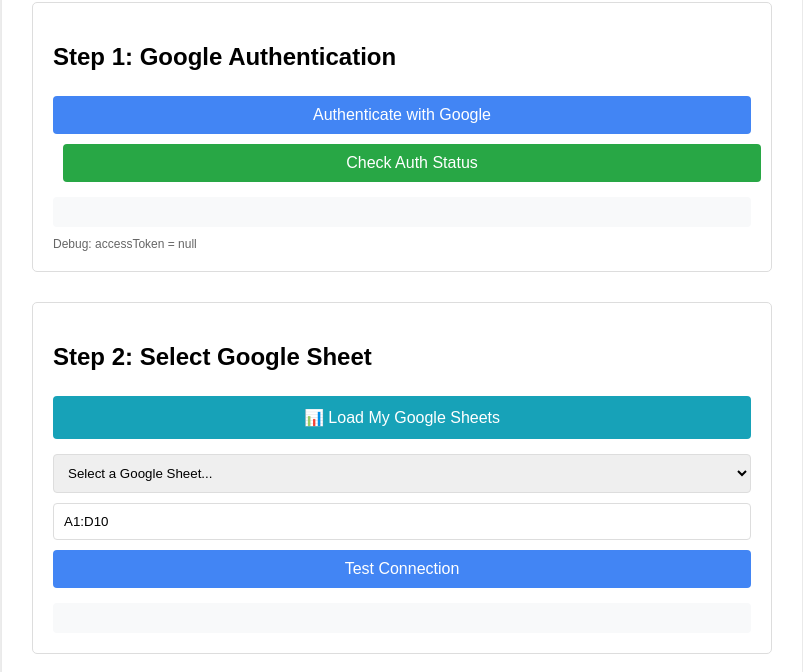
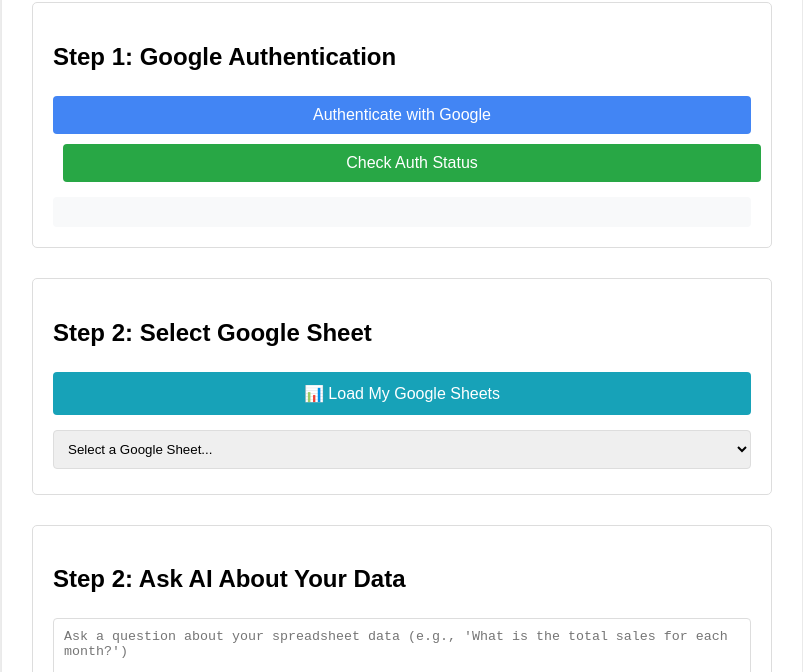
Before and after one commit to antonyprasan/csv-ai-backend, a website: page test.html in a window 1280 px wide. Shown: the part 128-800 px from the top of the page, without its empty margins (238-1041 px from the left). Drawn offline with nearby package versions, Linux system fonts and the light colour scheme.

Commit message:
Removed unwanted buttongs from the test file

```diff
--- a/index.js
+++ b/index.js
@@ -189,8 +189,8 @@
 
     const tokens = await getTokens(code);
 
-    // Redirect back to test page with token in URL
-    const redirectUrl = `/test.html?token=${tokens.access_token}`;
+    // Redirect back to mobile app with deep link
+    const redirectUrl = `datavizai://auth/callback?token=${tokens.access_token}`;
     res.redirect(redirectUrl);
   } catch (error) {
     console.error('Auth callback error:', error);
--- a/test.html
+++ b/test.html
@@ -70,9 +70,6 @@
             <button onclick="authenticate()">Authenticate with Google</button>
             <button onclick="checkAuthStatus()" style="background-color: #28a745; margin-left: 10px;">Check Auth Status</button>
             <div id="authResult" class="result"></div>
-            <div id="debugInfo" style="font-size: 12px; color: #666; margin-top: 10px;">
-                Debug: accessToken = <span id="tokenStatus">null</span>
-            </div>
         </div>
 
         <!-- Test Connection Section -->
@@ -82,14 +79,11 @@
             <select id="spreadsheetSelect" style="width: 100%; padding: 10px; margin: 5px 0; border: 1px solid #ddd; border-radius: 4px; box-sizing: border-box;">
                 <option value="">Select a Google Sheet...</option>
             </select>
-            <input type="text" id="range" placeholder="Enter Range (e.g., A1:D10)" value="A1:D10" />
-            <button onclick="testConnection()">Test Connection</button>
-            <div id="testResult" class="result"></div>
         </div>
 
         <!-- AI Query Section -->
         <div class="section">
-            <h2>Step 3: Ask AI About Your Data</h2>
+            <h2>Step 2: Ask AI About Your Data</h2>
             <textarea id="question" placeholder="Ask a question about your spreadsheet data (e.g., 'What is the total sales for each month?')" rows="3"></textarea>
             <button onclick="askAI()">Ask AI</button>
             <div id="aiResult" class="result"></div>
```
